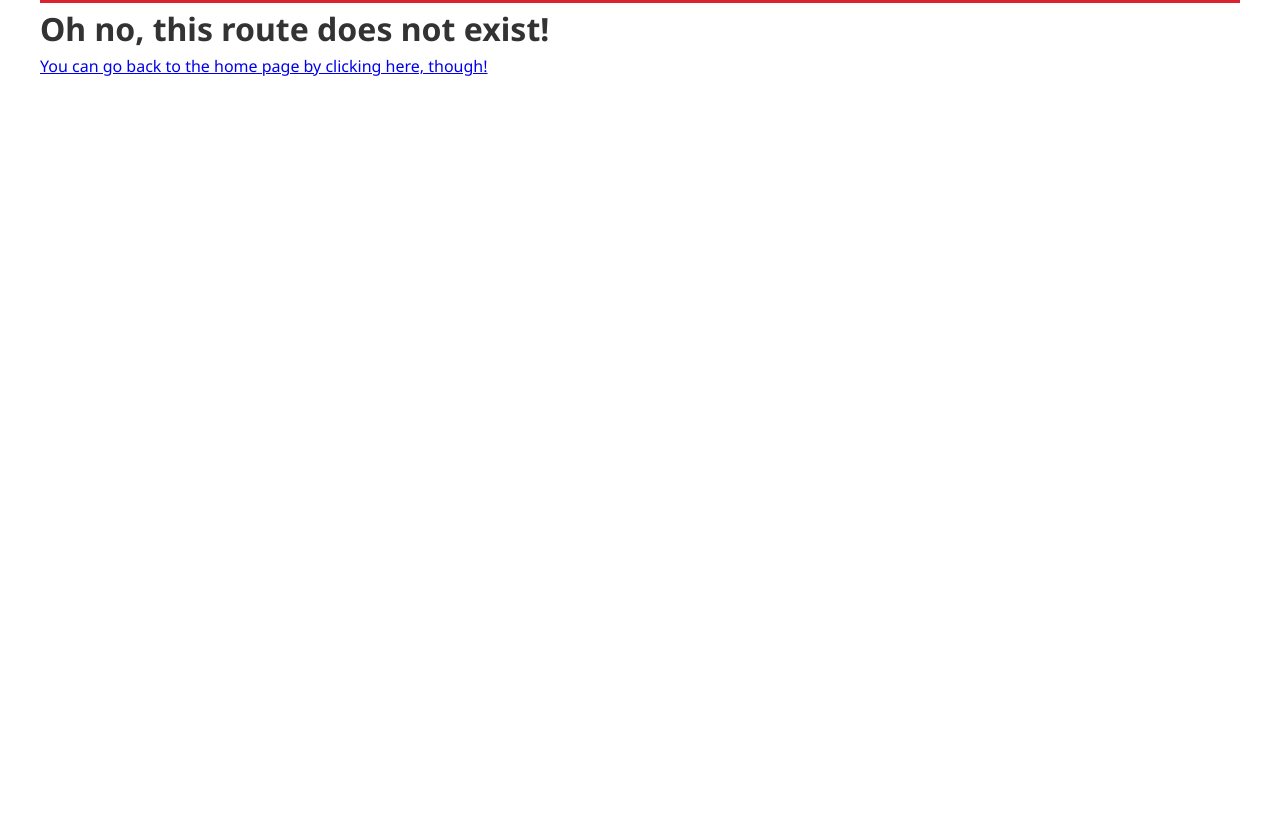
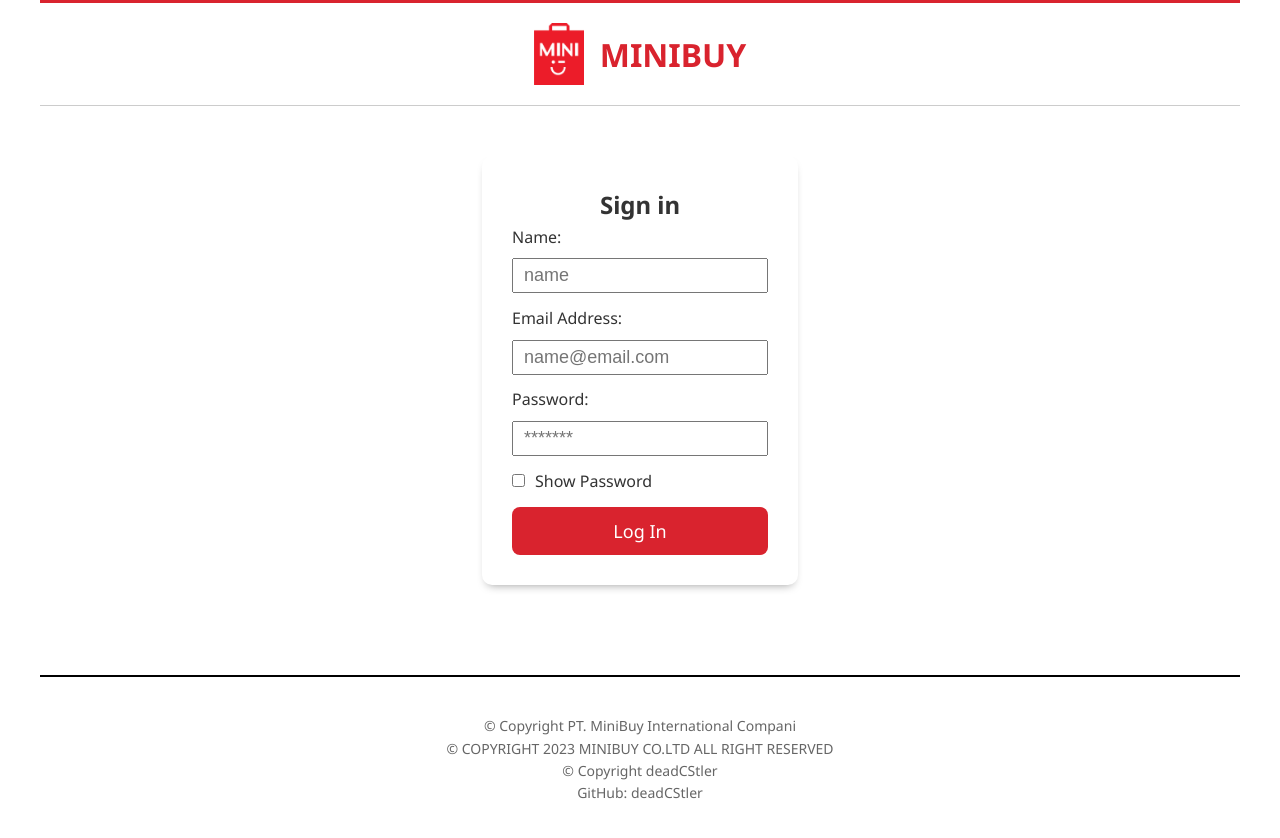
Before and after one commit to deadCStler/Odin-ShoppingCart, a React (Vite) app: page /signin in a window 1280 px wide. Shown: the top 838 px of the page. Before the commit the page ends 800 px from the top, so only its background shows below. Built offline with nearby package versions, Linux system fonts and the light colour scheme.

Commit message:
added signin

```diff
--- a/src/components/brand/Brand.module.css
+++ b/src/components/brand/Brand.module.css
@@ -0,0 +1,10 @@
+.heading {
+  text-align: center;
+  font-size: 4vw;
+}
+
+@media (max-width: 760px) {
+  .heading {
+    font-size: 5vw;
+  }
+}
--- a/src/components/brand/BrandProfile.jsx
+++ b/src/components/brand/BrandProfile.jsx
@@ -1,10 +1,11 @@
 import BrandProfileBanner from "../../assets/brandProfileBanner.jpg";
+import BrandCSS from "./Brand.module.css";
 
 export function BrandProfile() {
   return (
     <>
       <img src={BrandProfileBanner} alt="banner brandprofilepage" />
-      <h1>Brand Profile</h1>
+      <h1 className={BrandCSS.heading}>Brand Profile</h1>
       <p>
         MiniBuy was founded by entrepreneur Emily Chang, who discovered
         inspiration for the brand during her travels in South Korea in 2015.
--- a/src/components/footer/Footer.module.css
+++ b/src/components/footer/Footer.module.css
@@ -38,7 +38,7 @@
 @media (min-width: 1200px) {
   .main {
     width: 100%;
-    margin-top: 100px;
+    margin-top: 90px;
     border-top: 2px solid #000;
     padding: 38px 0 70px;
   }
--- /dev/null
+++ b/src/components/signIn/SignInPage.jsx
@@ -0,0 +1,76 @@
+import { useState } from "react";
+import SigninCSS from "./Signin.module.css";
+import logo from "../../assets/miniso-seeklogo.webp";
+import { Link } from "react-router-dom";
+import { setSignIN } from "../../utils/LocalStorage";
+
+function SignInPage() {
+  const [showPass, setShowPass] = useState("password");
+
+  const showPassword = () => {
+    showPass === "password" ? setShowPass("text") : setShowPass("password");
+  };
+
+  const handleSubmit = (e) => {
+    e.preventDefault();
+    const name = e.target.querySelector("#name").value;
+    const email = e.target.querySelector("#email").value;
+    const pass = e.target.querySelector("#pass").value;
+    setSignIN({ name, email, pass });
+  };
+
+  return (
+    <>
+      <Link to="/" className={SigninCSS.header}>
+        <img src={logo} alt="MiniBuy" className={SigninCSS.logo} />
+        <h1>MINIBUY</h1>
+      </Link>
+      <div className={SigninCSS.container}>
+        <div className={SigninCSS.dialog}>
+          <h2>Sign in</h2>
+          <form className={SigninCSS.form} onSubmit={handleSubmit}>
+            <div>
+              <label htmlFor="name">Name:</label>
+              <input
+                type="text"
+                id="name"
+                required
+                maxLength="13"
+                placeholder="name"
+              />
+            </div>
+            <div>
+              <label htmlFor="email">Email Address:</label>
+              <input
+                type="email"
+                id="email"
+                required
+                placeholder="name@email.com"
+              />
+            </div>
+            <div>
+              <label htmlFor="pass">Password:</label>
+              <input
+                type={showPass}
+                id="pass"
+                required
+                minLength="4"
+                maxLength="10"
+                placeholder="*******"
+              />
+            </div>
+            <span className={SigninCSS.showPass}>
+              <input type="checkbox" onClick={showPassword} />
+              <span>Show Password</span>
+            </span>
+            <button type="submit" className={SigninCSS.button}>
+              Log In
+            </button>
+          </form>
+        </div>
+      </div>
+    </>
+  );
+}
+
+export default SignInPage;
--- a/src/components/signIn/Signin.jsx
+++ b/src/components/signIn/Signin.jsx
@@ -1,12 +1,13 @@
+import { Link } from "react-router-dom";
 import logo from "../../assets/signIn.svg";
 import SigninCSS from "./Signin.module.css";
 
 function SignIn() {
   return (
-    <div className={SigninCSS.main}>
+    <Link to="/signin" className={SigninCSS.main}>
       <img src={logo} alt="sign in svg" />
       <div>Sign In</div>
-    </div>
+    </Link>
   );
 }
 
--- a/src/components/signIn/Signin.module.css
+++ b/src/components/signIn/Signin.module.css
@@ -16,7 +16,120 @@
   cursor: pointer;
 }
 
+.header {
+  display: flex;
+  justify-content: center;
+  align-items: center;
+  text-decoration: none;
+  gap: 1em;
+}
+
+.header > h1 {
+  color: #d9232e;
+}
+
+.container {
+  display: flex;
+  justify-content: center;
+  margin: 100px 0px;
+}
+
+.dialog {
+  padding: 30px;
+  border-radius: 10px;
+  box-shadow: 0px 5px 10px -5px rgba(0, 0, 0, 0.4);
+}
+
+.dialog > h2 {
+  text-align: center;
+}
+
+.form {
+  display: flex;
+  flex-direction: column;
+  gap: 0.8rem;
+}
+
+.form > div {
+  display: flex;
+  flex-direction: column;
+  gap: 0.5rem;
+}
+
+.form > div > input {
+  padding: 5px 10px;
+  font-size: large;
+}
+
+.button {
+  padding: 12px 24px;
+  background-color: #d9232e;
+  color: #ffffff;
+  font-size: 18px;
+  font-family: "Noto Sans", sans-serif;
+  cursor: pointer;
+  border: none;
+  border-radius: 8px;
+  transition: background-color 0.3s ease;
+}
+
+.button:hover {
+  background-image: linear-gradient(rgb(0 0 0/30%) 0 0);
+}
+
+.showPass > span {
+  padding: 0px 10px;
+}
+
+.showPass > input {
+  accent-color: #d9232e;
+}
+
+.form > div > input:invalid:not(:placeholder-shown) {
+  border-color: #d9232e;
+}
+
+@media (max-width: 760px) {
+  .header {
+    align-items: center;
+    padding: 0.5rem 0.5rem 1rem;
+  }
+
+  .dialog {
+    gap: 1rem;
+  }
+
+  .logo {
+    width: 2rem;
+  }
+
+  .form > div > label {
+    font-size: 15px;
+  }
+}
+
+@media (min-width: 761px) and (max-width: 1199px) {
+  .header {
+    padding: 11px 0px;
+    border-bottom: 0.1rem solid #ccc;
+  }
+
+  .logo {
+    width: 43px;
+  }
+}
+
 @media (min-width: 1200px) {
+  .header {
+    padding: 20px 0 20px 0;
+    width: 100%;
+    border-bottom: 0.1rem solid #ccc;
+  }
+
+  .logo {
+    width: 50px;
+  }
+
   .main > div {
     display: block;
     font-size: 12px;
@@ -24,4 +137,8 @@
     color: #333;
     font-weight: 700;
   }
+
+  .container {
+    margin: 50px 0 0;
+  }
 }
--- /dev/null
+++ b/src/utils/LocalStorage.js
@@ -0,0 +1,9 @@
+export const setSignIN = (obj) => {
+  console.log(obj);
+  localStorage.setItem("userDetails", JSON.stringify(obj));
+};
+
+export const getSingIN = () => {
+  const value = JSON.parse(localStorage.getItem("userDetails"));
+  console.log(value);
+};
--- a/src/utils/Router.jsx
+++ b/src/utils/Router.jsx
@@ -11,6 +11,7 @@
 import Campaign from "../components/Others/Campaign";
 import Product from "../components/product/Product";
 import ProductPage from "../components/product/ProductPage";
+import SignInPage from "../components/signIn/SignInPage";
 
 const Router = () => {
   const [windowWidth, setWindowWidth] = useState(window.innerWidth);
@@ -88,6 +89,15 @@
         },
       ],
     },
+    {
+      path: "/signin",
+      element: (
+        <>
+          <SignInPage />
+          <Footer />
+        </>
+      ),
+    },
   ]);
 
   return <RouterProvider router={router} />;
```
Also changed, not shown: 1 other file (tests, documents, lock files or other folders).
